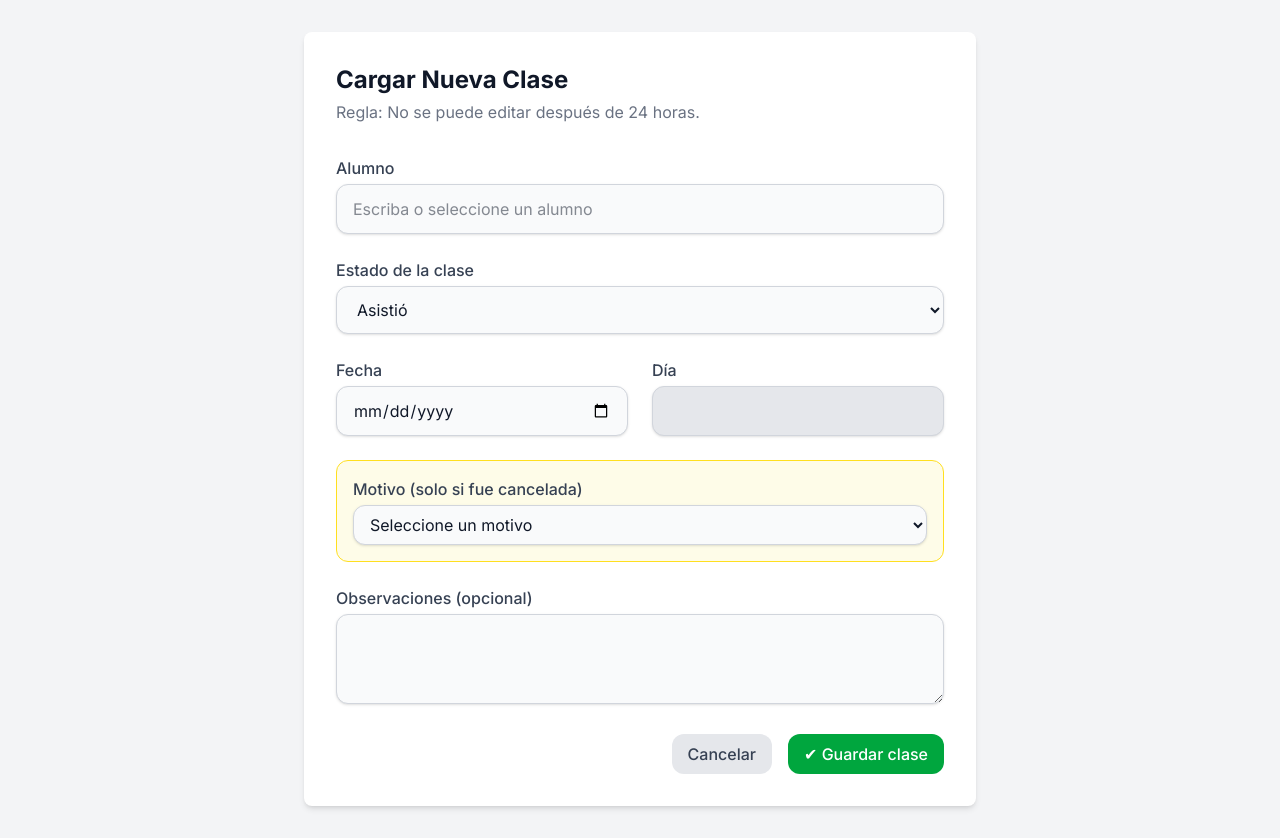
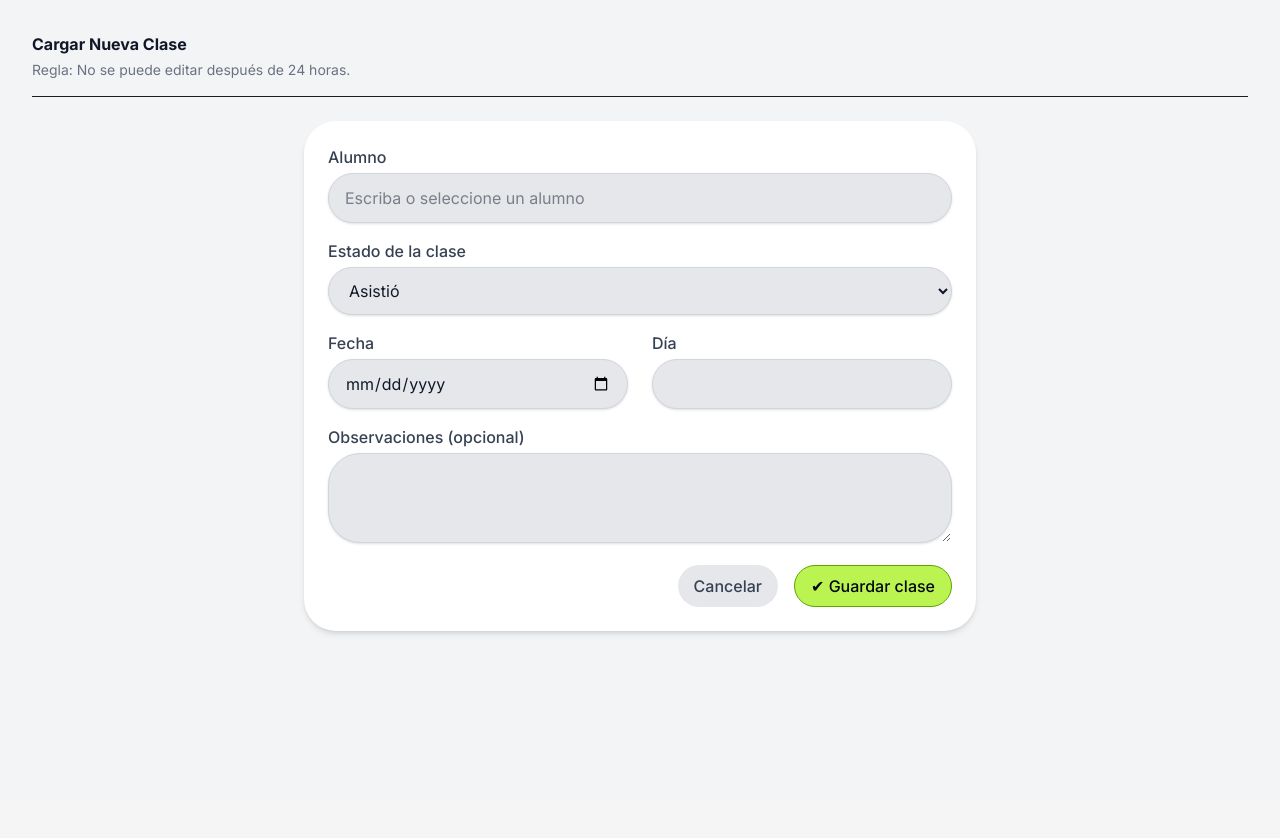
Before and after one commit to Sbrugo/app_horas, a Next.js app: page /dashboard/clases/nueva in a window 1280 px wide. After the commit the page ends 800 px from the top, so only its background shows below. Built offline with nearby package versions, Linux system fonts and the light colour scheme.

Commit message:
feat: integrate Supabase auth and class creation

```diff
--- a/src/app/dashboard/clases/nueva/page.tsx
+++ b/src/app/dashboard/clases/nueva/page.tsx
@@ -2,6 +2,7 @@
 
 import { useState, useEffect } from "react";
 import { useRouter } from "next/navigation";
+import { createClient } from "@/lib/supabase/client";
 
 const cancellationReasons = [
   "Viaje",
@@ -51,12 +52,14 @@ export default function NewClassPage() {
       return;
     }
 
+    const supabase = createClient();
+
     const classData = {
-      student,
+      student_name: student,
       date,
       day,
       status,
-      cancellationReason: isCancelled
+      cancellation_reason: isCancelled
         ? cancellationReason === "Otro"
           ? otherReason
           : cancellationReason
@@ -64,29 +67,36 @@ export default function NewClassPage() {
       observations,
     };
 
-    console.log("Saving class data:", classData);
-    alert(
-      "Funcionalidad de guardado no implementada. Redirigiendo al dashboard.",
-    );
-    // Here you would typically call a Supabase function to save the data
-    router.push("/dashboard");
+    try {
+      const { error } = await supabase.from("classes").insert([classData]);
+
+      if (error) {
+        throw error;
+      }
+
+      alert("Clase guardada exitosamente.");
+      router.push("/dashboard");
+    } catch (error: any) {
+      setError(
+        "Error al guardar la clase: " +
+          (error.message || "Ocurrió un error inesperado."),
+      );
+      console.error("Error saving class:", error);
+    }
   };
 
   const isCancelled = status.startsWith("Cancelada");
 
   return (
     <div className="min-h-screen bg-gray-100 p-4 sm:p-6 lg:p-8">
-      <div className="max-w-2xl mx-auto bg-white p-8 rounded-lg shadow-md">
-        <header className="mb-8">
-          <h1 className="text-2xl font-bold text-gray-900">
-            Cargar Nueva Clase
-          </h1>
-          <p className="text-md text-gray-500 mt-1">
-            Regla: No se puede editar después de 24 horas.
-          </p>
-        </header>
-
-        <form onSubmit={handleSubmit} className="space-y-6">
+      <header className="mb-6 border-b pb-4">
+        <h1 className="text-md font-bold text-gray-900">Cargar Nueva Clase</h1>
+        <p className="text-sm text-gray-500 mt-1">
+          Regla: No se puede editar después de 24 horas.
+        </p>
+      </header>
+      <div className="max-w-2xl mx-auto bg-white p-6 rounded-4xl shadow-md">
+        <form onSubmit={handleSubmit} className="space-y-4">
           <div>
             <label
               htmlFor="student"
@@ -100,7 +110,7 @@ export default function NewClassPage() {
               value={student}
               onChange={(e) => setStudent(e.target.value)}
               placeholder="Escriba o seleccione un alumno"
-              className="w-full px-4 py-3 mt-1 text-gray-900 bg-gray-50 border border-gray-300 rounded-xl shadow-sm focus:outline-none focus:ring-indigo-500 focus:border-indigo-500"
+              className="w-full px-4 py-3 mt-1 text-gray-900 bg-gray-200 border border-gray-300 rounded-4xl shadow-sm focus:outline-none focus:ring-indigo-500 focus:border-indigo-500"
             />
           </div>
 
@@ -115,7 +125,7 @@ export default function NewClassPage() {
               id="status"
               value={status}
               onChange={(e) => setStatus(e.target.value)}
-              className="w-full px-4 py-3 mt-1 text-gray-900 bg-gray-50 border border-gray-300 rounded-xl shadow-sm focus:outline-none focus:ring-indigo-500 focus:border-indigo-500"
+              className="w-full px-4 py-3 mt-1 text-gray-900 bg-gray-200 border border-gray-300 rounded-4xl shadow-sm focus:outline-none focus:ring-indigo-500 focus:border-indigo-500"
             >
               <option>Asistió</option>
               <option>Cancelada por alumno</option>
@@ -136,7 +146,7 @@ export default function NewClassPage() {
                 type="date"
                 value={date}
                 onChange={(e) => setDate(e.target.value)}
-                className="w-full px-4 py-3 mt-1 text-gray-900 bg-gray-50 border border-gray-300 rounded-xl shadow-sm focus:outline-none focus:ring-indigo-500 focus:border-indigo-500"
+                className="w-full px-4 py-3 mt-1 text-gray-900 bg-gray-200 border border-gray-300 rounded-4xl shadow-sm focus:outline-none focus:ring-indigo-500 focus:border-indigo-500"
               />
             </div>
             <div>
@@ -151,13 +161,13 @@ export default function NewClassPage() {
                 type="text"
                 value={day}
                 disabled
-                className="w-full px-4 py-3 mt-1 text-gray-900 bg-gray-200 border border-gray-300 rounded-xl shadow-sm"
+                className="w-full px-4 py-3 mt-1 text-gray-900 bg-gray-200 border border-gray-300 rounded-4xl shadow-sm"
               />
             </div>
           </div>
 
-          {!isCancelled && (
-            <div className="p-4 border border-yellow-300 bg-yellow-50 rounded-xl">
+          {isCancelled && (
+            <div className="p-4 border border-yellow-300 bg-yellow-50 rounded-4xl">
               <label
                 htmlFor="cancellationReason"
                 className="text-md font-medium text-gray-700"
@@ -168,7 +178,7 @@ export default function NewClassPage() {
                 id="cancellationReason"
                 value={cancellationReason}
                 onChange={(e) => setCancellationReason(e.target.value)}
-                className="w-full px-3 py-2 mt-1 text-gray-900 bg-gray-50 border border-gray-300 rounded-xl shadow-sm focus:outline-none focus:ring-indigo-500 focus:border-indigo-500"
+                className="w-full px-3 py-2 mt-1 text-gray-900 bg-gray-200 border border-gray-300 rounded-4xl shadow-sm focus:outline-none focus:ring-indigo-500 focus:border-indigo-500"
               >
                 <option value="">Seleccione un motivo</option>
                 {cancellationReasons.map((reason) => (
@@ -183,7 +193,7 @@ export default function NewClassPage() {
                   value={otherReason}
                   onChange={(e) => setOtherReason(e.target.value)}
                   placeholder="Por favor especifique"
-                  className="w-full px-3 py-2 mt-2 text-gray-900 bg-gray-50 border border-gray-300 rounded-xl shadow-sm focus:outline-none focus:ring-indigo-500 focus:border-indigo-500"
+                  className="w-full px-3 py-2 mt-2 text-gray-900 bg-gray-200 border border-gray-300 rounded-4xl shadow-sm focus:outline-none focus:ring-indigo-500 focus:border-indigo-500"
                 />
               )}
             </div>
@@ -201,7 +211,7 @@ export default function NewClassPage() {
               value={observations}
               onChange={(e) => setObservations(e.target.value)}
               rows={3}
-              className="w-full px-3 py-2 mt-1 text-gray-900 bg-gray-50 border border-gray-300 rounded-xl shadow-sm focus:outline-none focus:ring-indigo-500 focus:border-indigo-500"
+              className="w-full px-3 py-2 mt-1 text-gray-900 bg-gray-200 border border-gray-300 rounded-4xl shadow-sm focus:outline-none focus:ring-indigo-500 focus:border-indigo-500"
             />
           </div>
 
@@ -211,13 +221,13 @@ export default function NewClassPage() {
             <button
               type="button"
               onClick={() => router.back()}
-              className="px-4 py-2 font-medium text-gray-700 bg-gray-200 rounded-xl hover:bg-gray-300"
+              className="px-4 py-2 font-medium text-gray-700 bg-gray-200 rounded-4xl hover:bg-gray-300"
             >
               Cancelar
             </button>
             <button
               type="submit"
-              className="px-4 py-2 font-medium text-white bg-green-600 rounded-xl hover:bg-green-700"
+              className="px-4 py-2 font-medium bg-lime-300 border border-lime-600 text-gray-950 rounded-4xl hover:bg-green-700"
             >
               ✔ Guardar clase
             </button>
--- a/src/app/dashboard/page.tsx
+++ b/src/app/dashboard/page.tsx
@@ -28,13 +28,13 @@ export default function DashboardPage() {
         <div className="flex space-x-4 mb-8">
           <Link
             href="/dashboard/clases/nueva"
-            className="w-fit p-4 text-gray-100 bg-purple-600 rounded-xl border-purple-300 hover:bg-purple-700 focus:outline-none focus:ring-2 focus:ring-offset-2 focus:ring-purple-500"
+            className="w-fit px-4 py-2 flex items-center font-medium bg-lime-300 border border-lime-600 text-gray-950 rounded-4xl"
           >
-            <span className="text-md text-gray-100">Nueva clase</span>
+            <span className="text-md text-gray-950">Nueva clase</span>
           </Link>
           <Link
             href="/dashboard/clases"
-            className="w-fit p-4 text-gray-100 bg-blue-600 rounded-xl border-blue-300 hover:bg-blue-700 focus:outline-none focus:ring-2 focus:ring-offset-2 focus:ring-blue-500"
+            className="w-fit px-4 py-3 text-gray-100 bg-blue-600 rounded-4xl border-blue-300 hover:bg-blue-700 focus:outline-none focus:ring-2 focus:ring-offset-2 focus:ring-blue-500"
           >
             <span className="text-md text-gray-100">Ver clases</span>
           </Link>
--- a/src/app/login/page.tsx
+++ b/src/app/login/page.tsx
@@ -7,7 +7,6 @@ import { useRouter } from "next/navigation";
 export default function LoginPage() {
   const [email, setEmail] = useState("");
   const [password, setPassword] = useState("");
-  const [dni, setDni] = useState("");
   const [error, setError] = useState<string | null>(null);
   const router = useRouter();
 
@@ -15,53 +14,45 @@ export default function LoginPage() {
     e.preventDefault();
     setError(null);
 
-    if (!email || !password || !dni) {
-      setError("Todos los campos son obligatorios.");
+    if (!email || !password) {
+      setError("Email y DNI son obligatorios.");
       return;
     }
 
-    // This is a placeholder for the actual login logic.
-    // You will need to implement the logic to authenticate the user
-    // with Supabase. This might involve checking the DNI against a
-    // 'professors' table and then signing in the user with email and password.
+    const supabase = createClient();
 
-    console.log("Attempting to log in with:", { email, dni });
-    alert("Funcionalidad de login no implementada. Redirigiendo al dashboard.");
-    router.push("/dashboard");
+    try {
+      const { error: authError } = await supabase.auth.signInWithPassword({
+        email,
+        password,
+      });
 
-    /*
-    // Example Supabase login logic (you need to adapt this)
-    const supabase = createClient()
-    const { error } = await supabase.auth.signInWithPassword({
-      email,
-      password,
-    })
+      if (authError) {
+        setError("Email o DNI incorrectos.");
+        return;
+      }
 
-    if (error) {
-      setError(error.message)
-    } else {
-      // Additionally, you might want to verify the DNI against your tables
-      // before redirecting.
-      router.push('/dashboard')
+      router.push("/dashboard");
+    } catch (error) {
+      setError("Ocurrió un error inesperado. Por favor, intente de nuevo.");
+      console.error("Login error:", error);
     }
-    */
   };
 
   return (
     <div className="flex items-center justify-center min-h-screen bg-gray-100">
-      <div className="w-full max-w-md p-8 bg-white rounded-2xl shadow-md">
-        <div className="text-center space-y-6">
-          <h1 className="text-4xl font-bold text-gray-800">SyR</h1>
-          <h2 className="text-xl font-semibold text-gray-600">Login</h2>
+      <div className="w-full max-w-md p-8 m-10 rounded-2xl">
+        <div className="text-center space-y-4">
+          <h1 className="text-4xl font-bold text-gray-800 mb-6">SyR</h1>
         </div>
 
         <form onSubmit={handleLogin} className="space-y-6">
-          <div>
+          <div className="flex flex-col items-center">
             <label
               htmlFor="email"
               className="text-md font-medium text-gray-700"
             >
-              Email
+              EMAIL
             </label>
             <input
               id="email"
@@ -71,41 +62,26 @@ export default function LoginPage() {
               required
               value={email}
               onChange={(e) => setEmail(e.target.value)}
-              className="w-full px-4 py-3 mt-1 text-gray-900 bg-gray-50 border border-gray-300 rounded-xl shadow-sm focus:outline-none focus:ring-purple-500 focus:border-purple-500"
+              className="w-full px-4 py-3 mt-1 text-gray-900 bg-gray-50 border border-gray-300 rounded-4xl shadow-sm focus:outline-none focus:ring-purple-500 focus:border-purple-500"
             />
           </div>
 
-          <div>
+          <div className="flex flex-col items-center">
             <label
               htmlFor="password"
               className="text-md font-medium text-gray-700"
             >
-              Contraseña
+              DNI
             </label>
             <input
               id="password"
               name="password"
-              type="password"
+              type="tel"
               autoComplete="current-password"
               required
               value={password}
               onChange={(e) => setPassword(e.target.value)}
-              className="w-full px-4 py-3 mt-1 text-gray-900 bg-gray-50 border border-gray-300 rounded-xl shadow-sm focus:outline-none focus:ring-purple-500 focus:border-purple-500"
-            />
-          </div>
-
-          <div>
-            <label htmlFor="dni" className="text-md font-medium text-gray-700">
-              DNI
-            </label>
-            <input
-              id="dni"
-              name="dni"
-              type="text"
-              required
-              value={dni}
-              onChange={(e) => setDni(e.target.value)}
-              className="w-full px-4 py-3 mt-1 text-gray-900 bg-gray-50 border border-gray-300 rounded-xl shadow-sm focus:outline-none focus:ring-purple-500 focus:border-purple-500"
+              className="w-full px-4 py-3 mt-1 text-gray-900 bg-gray-50 border border-gray-300 rounded-4xl shadow-sm focus:outline-none focus:ring-purple-500 focus:border-purple-500"
             />
           </div>
 
@@ -114,7 +90,7 @@ export default function LoginPage() {
           <div className="flex justify-center">
             <button
               type="submit"
-              className="w-fit px-10 py-4 font-medium text-white bg-purple-600 rounded-xl hover:bg-purple-700 focus:outline-none focus:ring-2 focus:ring-offset-2 focus:ring-purple-500"
+              className="w-fit px-10 py-3 font-medium text-gray-950 bg-lime-300 border border-lime-600  rounded-4xl hover:bg-lime-700 focus:outline-none focus:ring-2 focus:ring-offset-2 focus:ring-lime-500"
             >
               Ingresar
             </button>
--- a/src/components/dashboard/SummaryCard.tsx
+++ b/src/components/dashboard/SummaryCard.tsx
@@ -5,9 +5,9 @@ interface SummaryCardProps {
 
 export default function SummaryCard({ title, value }: SummaryCardProps) {
   return (
-    <div className="p-10 bg-gray-50 rounded-xl shadow-lg flex flex-col">
+    <div className="py-10 px-6 rounded-xl shadow-lg flex flex-col items-center justify-center bg-white">
       <p className="text-2xl font-bold text-gray-900">{value}</p>
-      <p className="text-sm text-gray-600">{title}</p>
+      <p className="text-md text-gray-600">{title}</p>
     </div>
   );
 }
```
